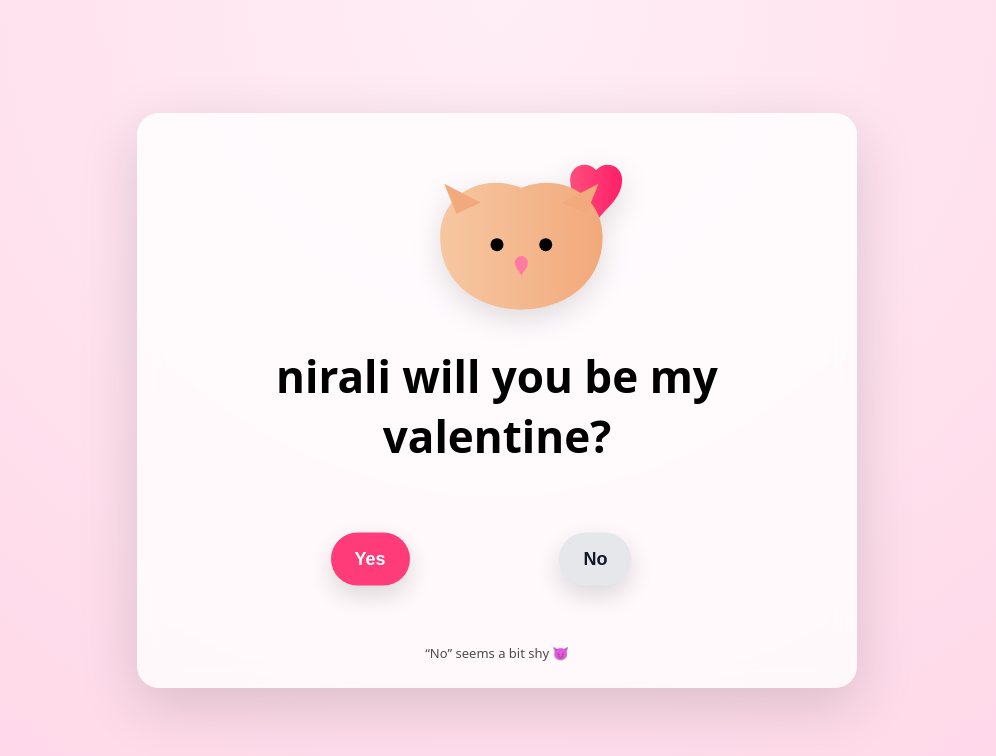
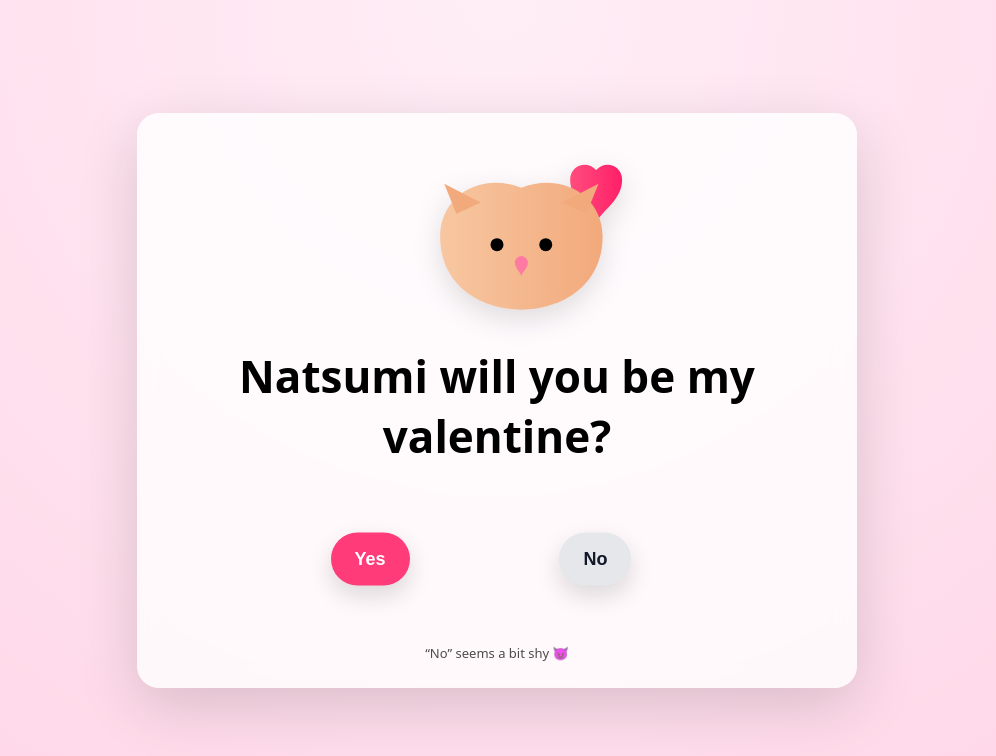
Before and after one commit to devanshulakhani/rog, a plain HTML site: page index.html in a window 1280 px wide. Shown: the whole page, without its empty margins (143-1139 px from the left). Drawn offline with nearby package versions, Linux system fonts and the light colour scheme.

Commit message:
Update index.html

```diff
--- a/index.html
+++ b/index.html
@@ -171,7 +171,7 @@
             fill="#ff7aa2"/>
     </svg>
 
-    <h1>nirali will you be my valentine?</h1>
+    <h1>Natsumi will you be my valentine?</h1>
 
     <section class="button-zone" id="zone">
       <button id="yesBtn">Yes</button>
```
